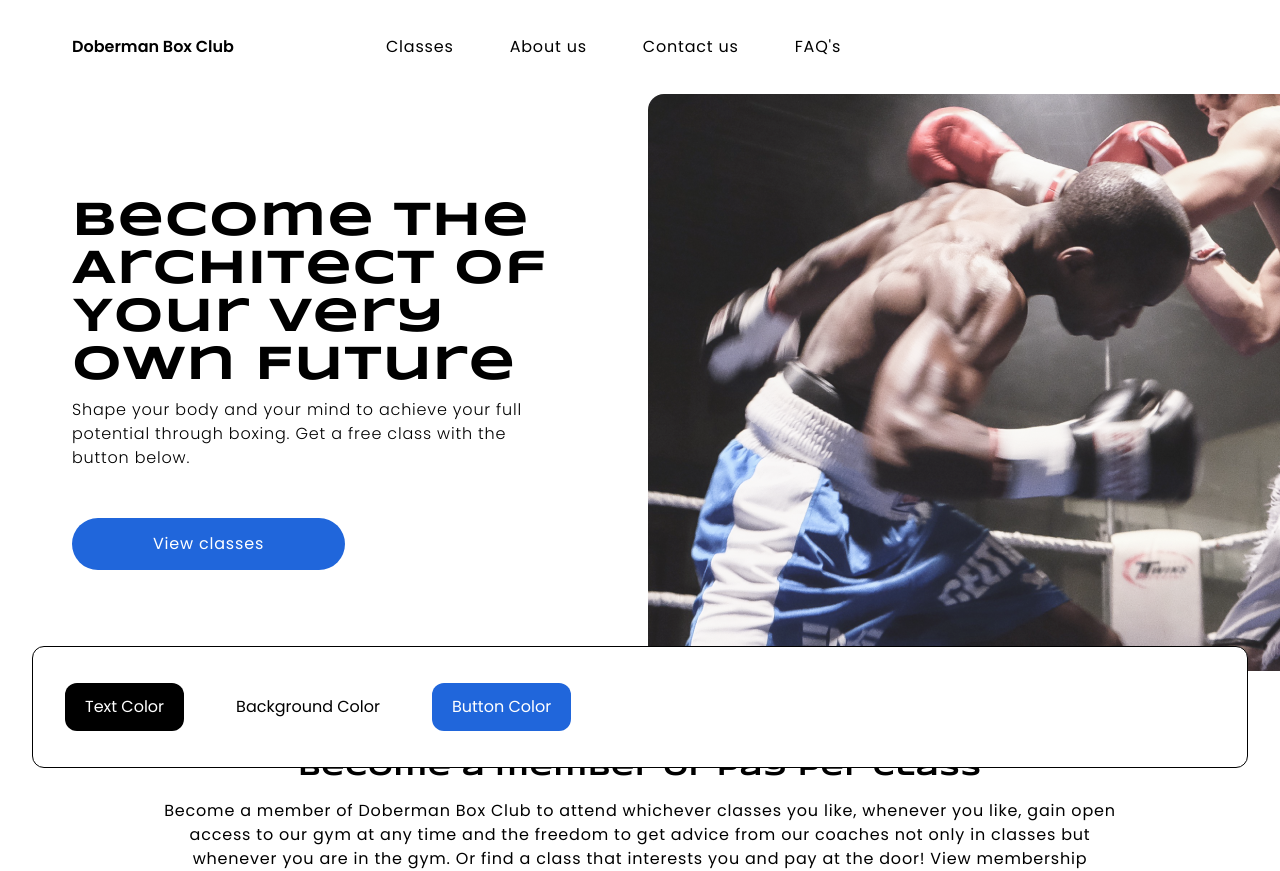
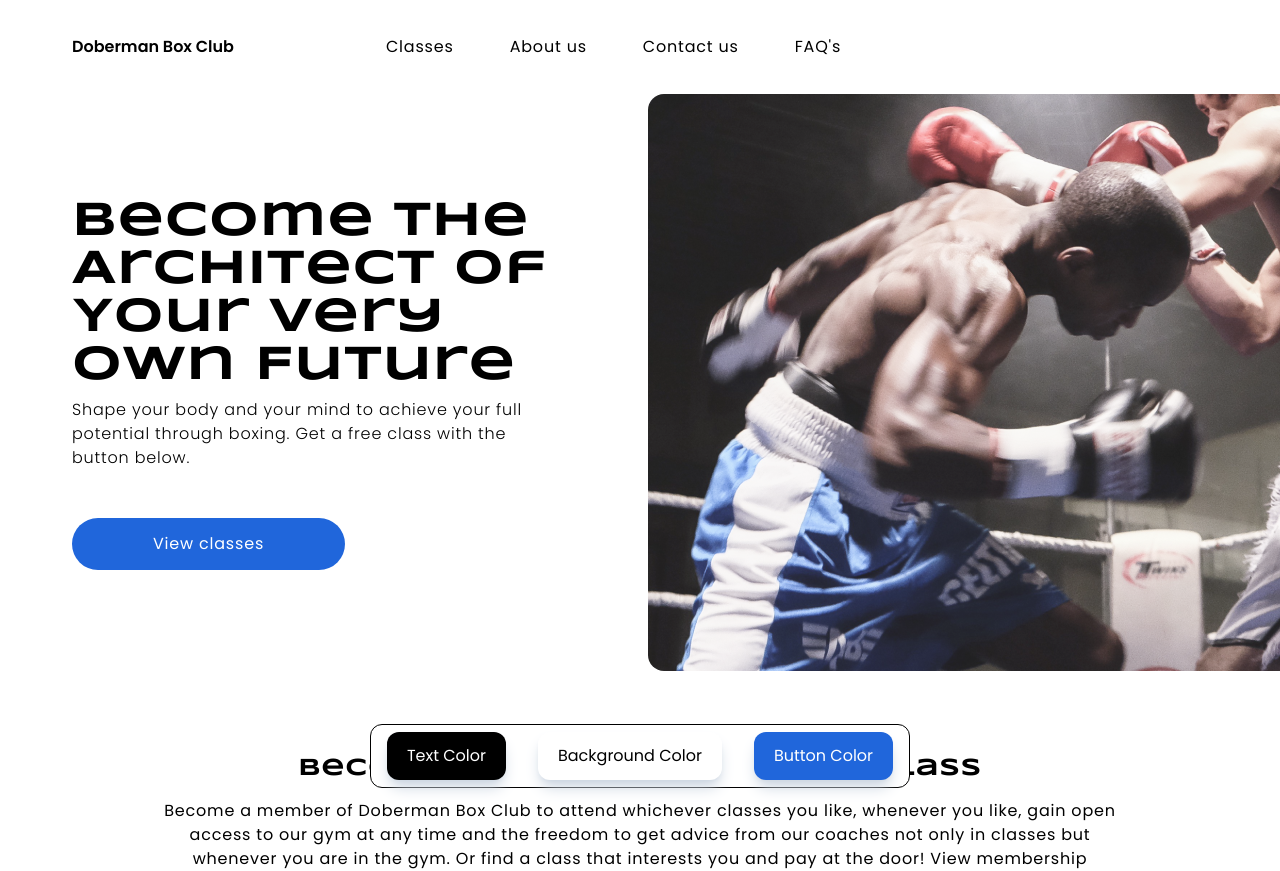
Before and after one commit to FrikkyWasTaken/color-picker, a React (Vite) app: page / in a window 1280 px wide. Shown: the top 871 px of the page. Built offline with nearby package versions, Linux system fonts and the light colour scheme.

Commit message:
fixed bugs with button text and make button container smaller

```diff
--- a/src/ColorPicker.jsx
+++ b/src/ColorPicker.jsx
@@ -46,10 +46,11 @@ function ColorPicker({
   }
 
   return (
-    <div className="font-arial fixed flex items-center justify-start bottom-8 left-8 right-8 bg-white border-black border-solid border shadow-slate-400 rounded-xl">
+    <div className="fixed flex justify-center w-full h-16 bottom-3 left-0">
+      <div className="font-arial flex items-center justify-center bg-white border-black border-solid border shadow-slate-400 rounded-xl px-4">
         <label
-        className="font-Poppins my-9 ml-8 py-3 px-5 rounded-xl text-white bg-blend-difference"
-        style={{ backgroundColor: textColor, color: buttonTextColor }}
+          className="font-Poppins py-3 px-5 rounded-xl shadow-slate-300 shadow-lg"
+          style={{ backgroundColor: textColor, color: textButtonTextColor }}
         >
           Text Color
           <input
@@ -61,7 +62,7 @@ function ColorPicker({
           />
         </label>
         <label
-        className="font-Poppins my-9 ml-8 py-3 px-5 rounded-xl text-white bg-blend-difference"
+          className="font-Poppins ml-8 py-3 px-5 rounded-xl shadow-slate-300 shadow-lg"
           style={{ backgroundColor: bgColor, color: bgButtonTextColor }}
         >
           Background Color
@@ -74,8 +75,8 @@ function ColorPicker({
           />
         </label>
         <label
-        className="font-Poppins my-9 ml-8 py-3 px-5 rounded-xl text-white bg-blend-difference"
-        style={{ backgroundColor: buttonColor, color: textButtonTextColor }}
+          className="font-Poppins ml-8 py-3 px-5 rounded-xl shadow-slate-300 shadow-lg"
+          style={{ backgroundColor: buttonColor, color: buttonTextColor }}
         >
           Button Color
           <input
@@ -87,6 +88,7 @@ function ColorPicker({
           />
         </label>
       </div>
+    </div>
   );
 }
 export default ColorPicker;
```
Lines whose indentation alone changed are shown as unchanged.
